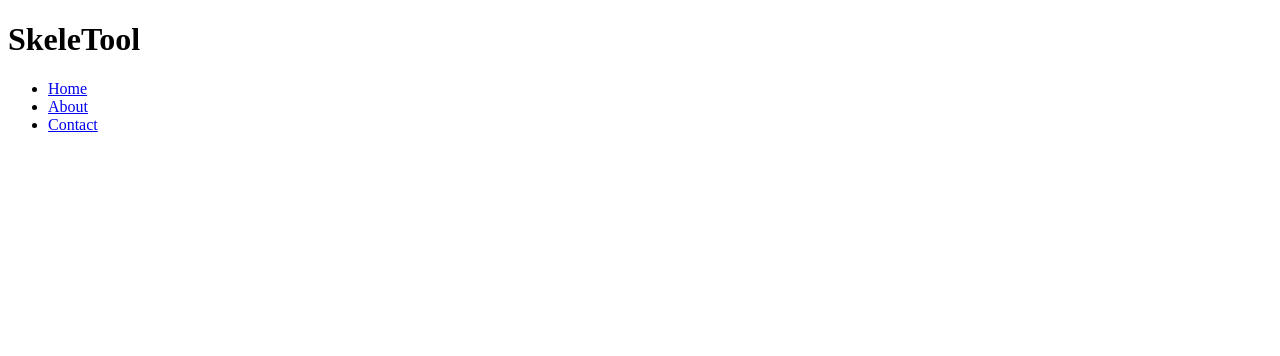
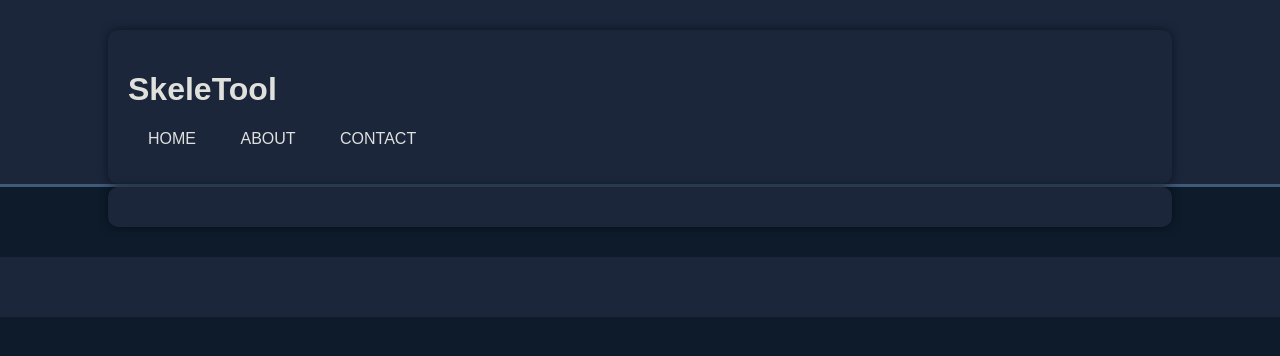
Before and after one commit to Colxinn/SkeleTool, a plain HTML site: page index.html in a window 1280 px wide. Drawn offline with Linux system fonts and the light colour scheme.

Commit message:
Update styles.css

```diff
--- a/styles.css
+++ b/styles.css
@@ -1,3 +1,50 @@
-h1 {
-  font-size: 40;
+body {
+    font-family: Arial, sans-serif;
+    margin: 0;
+    padding: 0;
+    background-color: #0d1b2a;
+    color: #e0e1dd;
 }
+
+.container {
+    width: 80%;
+    margin: auto;
+    overflow: hidden;
+    background: #1b263b;
+    padding: 20px;
+    border-radius: 10px;
+    box-shadow: 0 0 10px rgba(0, 0, 0, 0.5);
+}
+
+header {
+    background: #1b263b;
+    color: #e0e1dd;
+    padding-top: 30px;
+    min-height: 70px;
+    border-bottom: #415a77 3px solid;
+}
+
+header a {
+    color: #e0e1dd;
+    text-decoration: none;
+    text-transform: uppercase;
+    font-size: 16px;
+}
+
+header ul {
+    padding: 0;
+    list-style: none;
+}
+
+header li {
+    display: inline;
+    padding: 0 20px 0 20px;
+}
+
+footer {
+    background: #1b263b;
+    color: #e0e1dd;
+    text-align: center;
+    padding: 30px;
+    margin-top: 30px;
+}
```
